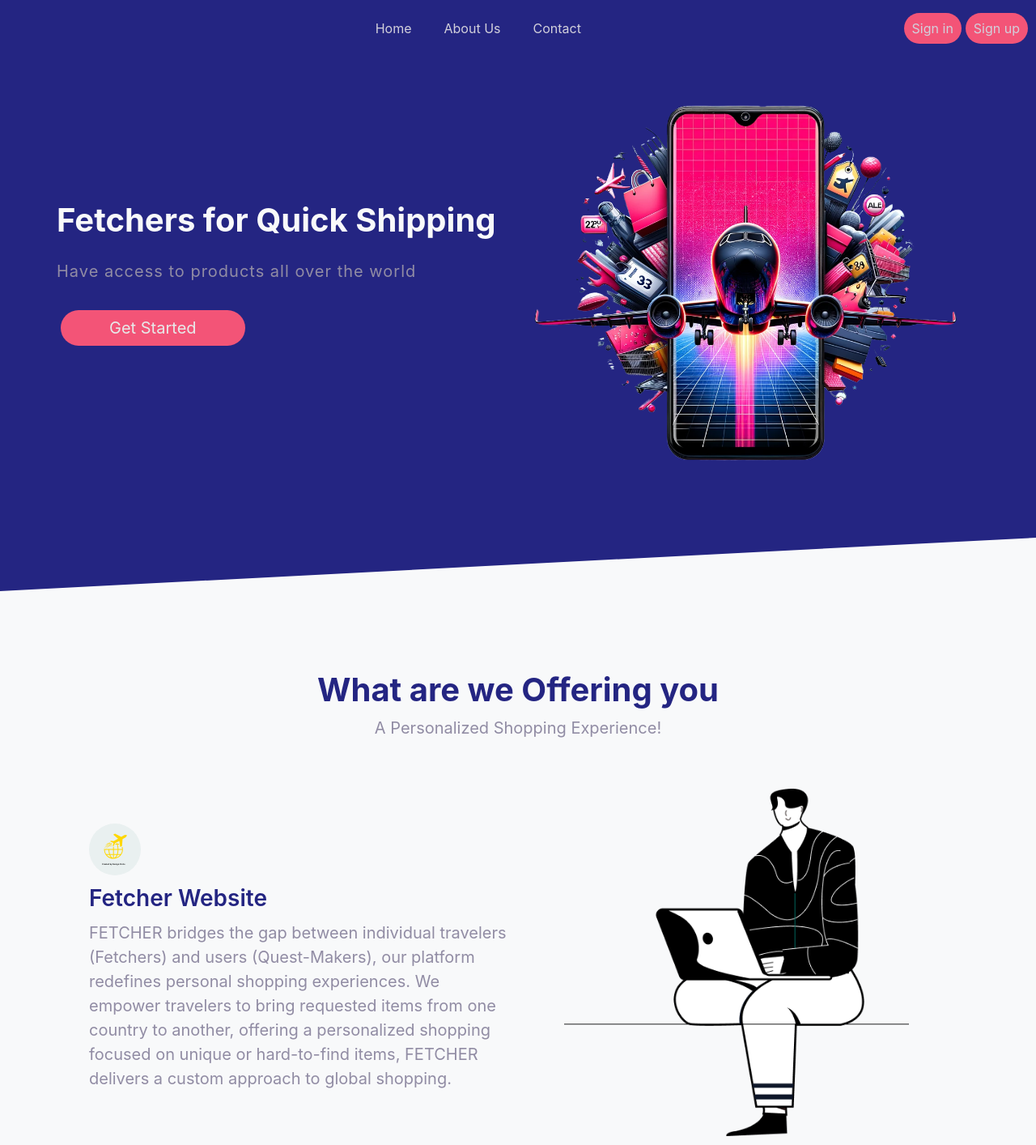
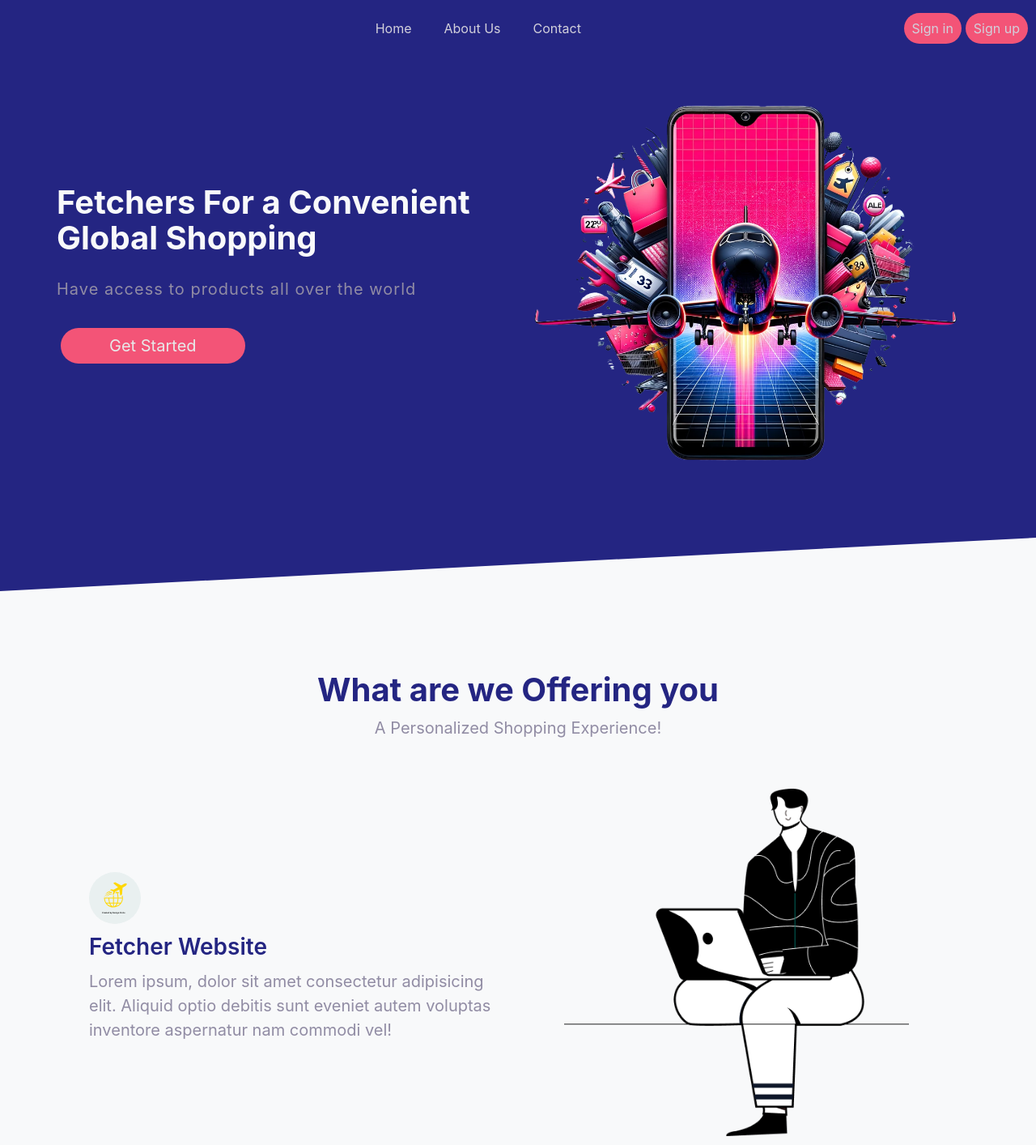
Before and after one commit to KareemLelo/Fetchers, a plain HTML site: page index.html in a window 1280 px wide. Shown: the top 1414 px of the page at 81% size. Drawn offline with nearby package versions, Linux system fonts and the light colour scheme.

Commit message:
nothing important

```diff
--- a/index.html
+++ b/index.html
@@ -44,7 +44,7 @@
     <section class="block block--primary block--skewed-left hero">
           <div class="container grid grid--1x2">
             <header class="block__header hero__content" data-aos="fade-right">
-              <h1 class="block__heading">Fetchers for Quick Shipping</h1>
+              <h1 class="block__heading">Fetchers For a Convenient Global Shopping</h1>
               <p class="hero__tagline">
                 Have access to products all over the world
               </p>
@@ -71,8 +71,11 @@
               </span>
               <h3 class="feature__heading">Fetcher Website</h3>
               <p>
-                FETCHER bridges the gap between individual travelers (Fetchers) and users (Quest-Makers), our platform redefines personal shopping experiences. We empower travelers to bring requested items from one country to another, offering a personalized shopping focused on unique or hard-to-find items, FETCHER delivers a custom approach to global shopping.
+                Lorem ipsum, dolor sit amet consectetur adipisicing elit. Aliquid
+                optio debitis sunt eveniet autem voluptas inventore aspernatur nam
+                commodi vel!
               </p>
+
             </div>
             <picture data-aos="fade-left">
               <img src="images/Questmaker1.png" alt="" />
```
